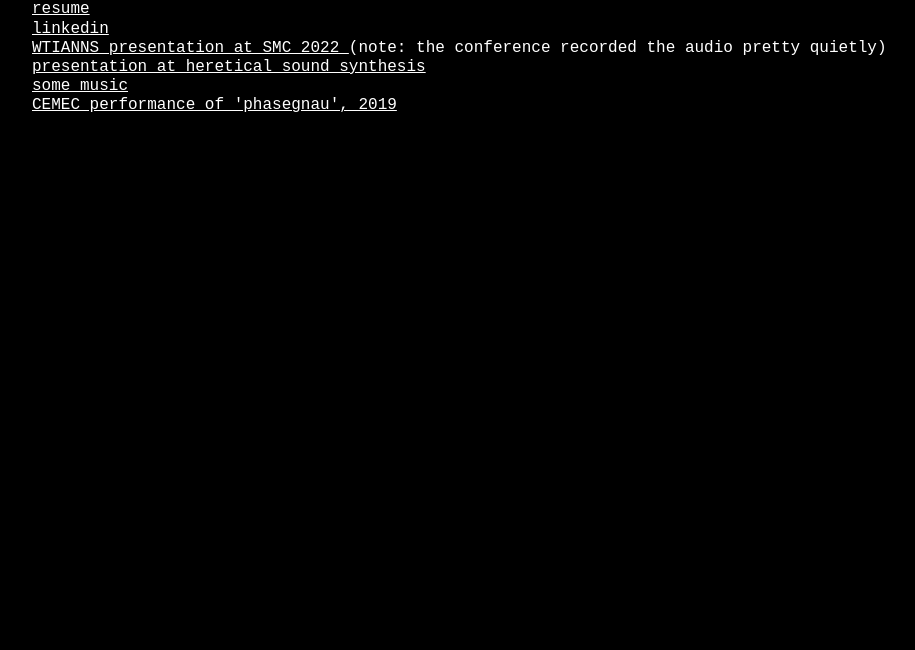
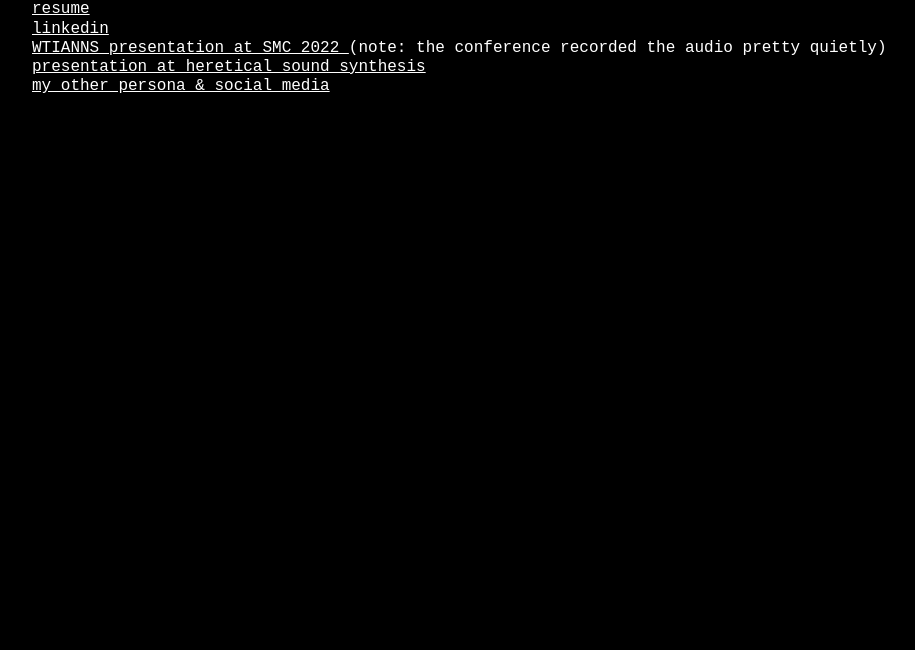
Before and after one commit to nvssynthesis/nvssynthesis.github.io, a plain HTML site: page links.html in a window 1280 px wide. Shown: the part 150-800 px from the top of the page, without its empty margins (32-947 px from the left). Drawn offline with Linux system fonts and the light colour scheme.

Commit message:
adjust links

```diff
--- a/links.html
+++ b/links.html
@@ -22,7 +22,6 @@
 		 <a href="https://www.linkedin.com/in/nicholas-solem/">linkedin</a><br>
 		 <a href="https://www.youtube.com/watch?v=DuXSpb2CbWE&t=1173s">WTIANNS presentation at SMC 2022 </a>(note: the conference recorded the audio pretty quietly)<br>
 		 <a href="https://youtu.be/okdVPLvdnEc"> presentation at heretical sound synthesis</a><br>
-		 <a href="https://nicholassolem.bandcamp.com/releases">some music</a><br>
-		 <a href="https://youtu.be/TTmVRUFjrHk">CEMEC performance of 'phasegnau', 2019</a><br>
+		 <a href="https://allmylinks.com/nikolasvudu">my other persona & social media</a><br>
 	</body>
 </html>
```
